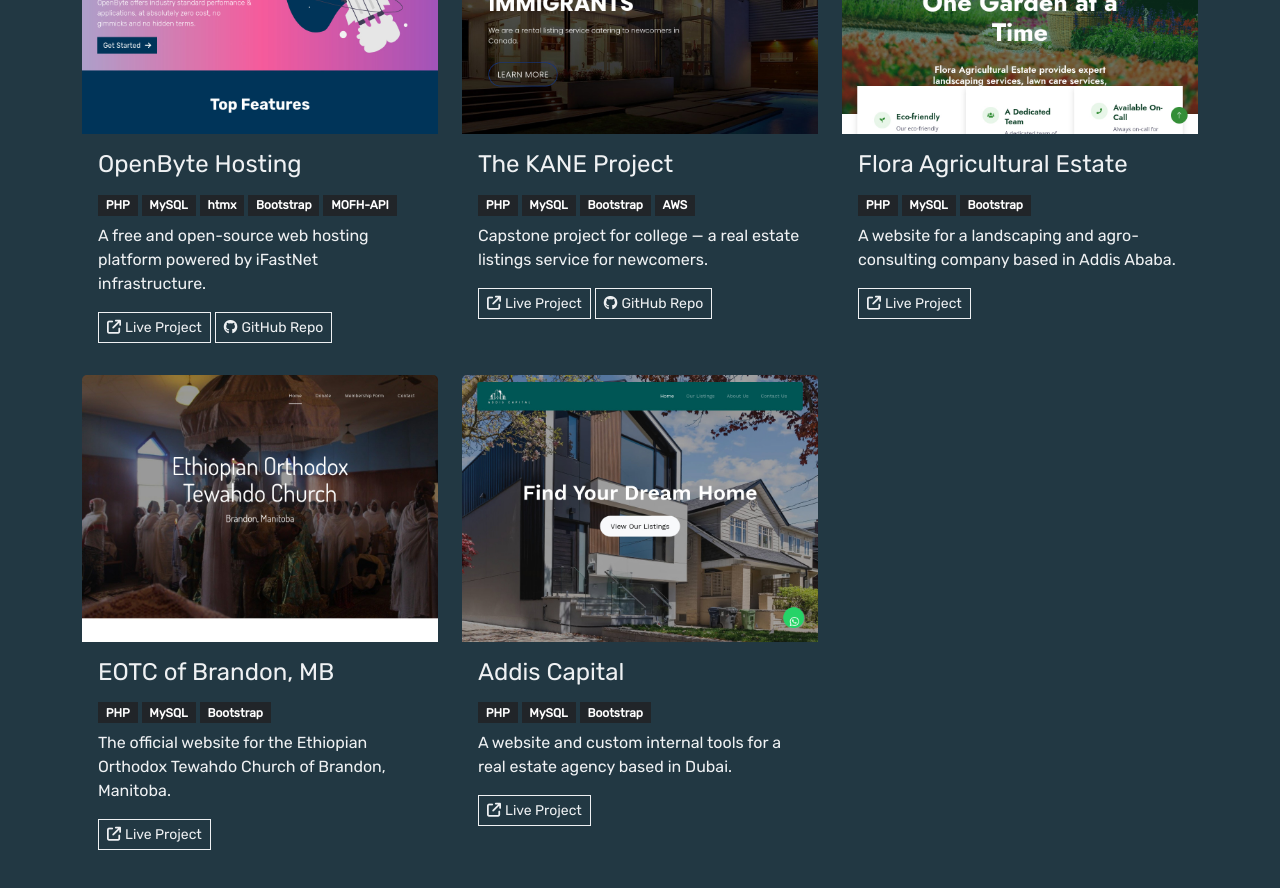
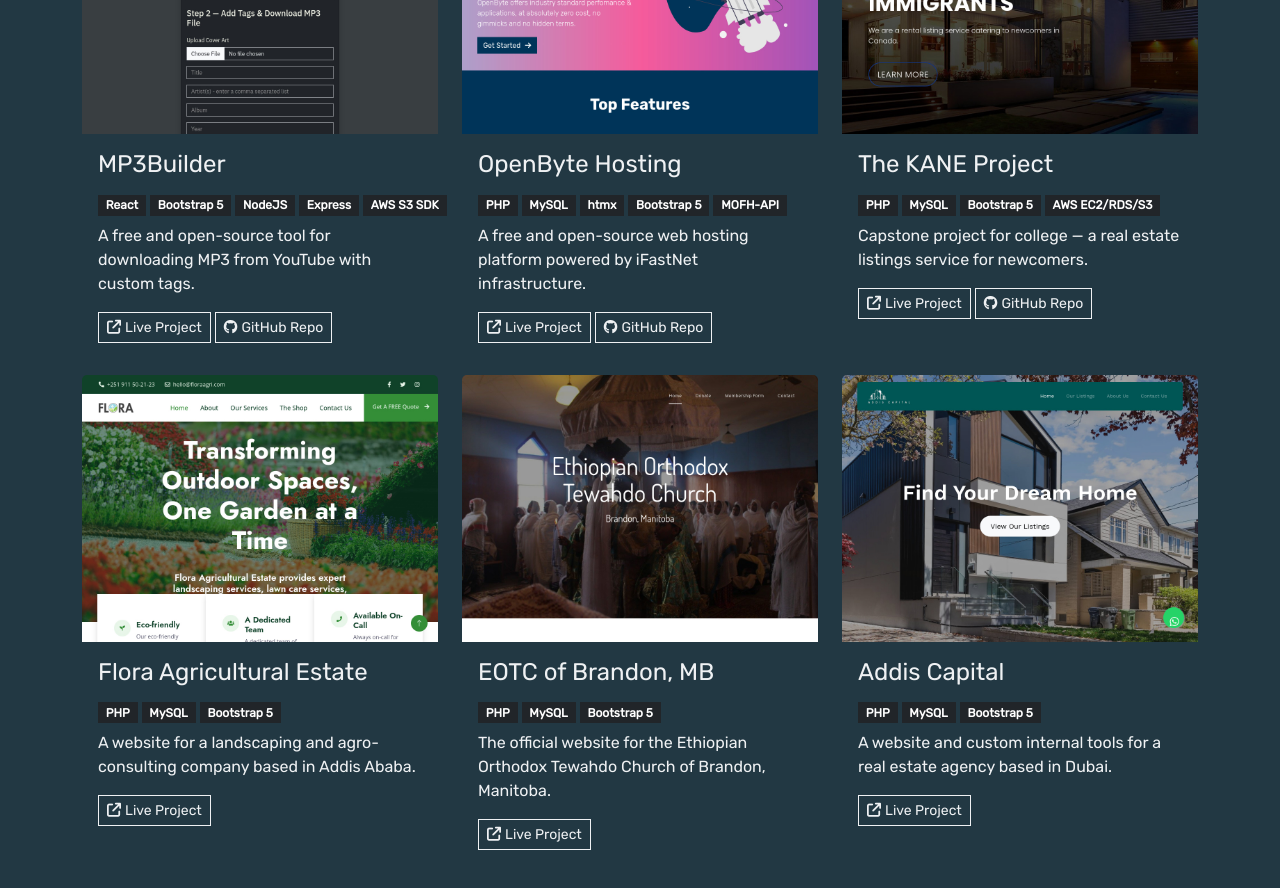
Before and after one commit to kiduswb/personal-website, a React (Vite) app: page / in a window 1280 px wide. Shown: the part 600-1488 px from the top of the page. Built offline with nearby package versions, Linux system fonts and the light colour scheme.

Commit message:
added: mp3builder

```diff
--- a/src/components/Projects.jsx
+++ b/src/components/Projects.jsx
@@ -9,6 +9,17 @@
             </div>
 
             <ProjectCard
+                project_name="MP3Builder"
+                project_image="mp3builder.jpg"
+                project_description="A free and open-source tool for downloading MP3 from YouTube with custom tags."
+                project_demo="true"
+                project_link="https://mp3builder.net"
+                open_source="true"
+                github_link="https://github.com/kiduswb/mp3builder"
+                tech_stack="React, Bootstrap 5, NodeJS, Express, AWS S3 SDK"
+            />
+
+            <ProjectCard
                 project_name="OpenByte Hosting"
                 project_image="openbyte.jpg"
                 project_description="A free and open-source web hosting platform powered by iFastNet infrastructure."
@@ -16,7 +27,7 @@
                 project_link="https://openbytehosting.com"
                 open_source="true"
                 github_link="https://github.com/kiduswb/openbyte"
-                tech_stack="PHP, MySQL, htmx, Bootstrap, MOFH-API"
+                tech_stack="PHP, MySQL, htmx, Bootstrap 5, MOFH-API"
             />
 
             <ProjectCard
@@ -27,7 +38,7 @@
                 project_link="https://kaneproject.ca"
                 open_source="true"
                 github_link="https://github.com/kane-project"
-                tech_stack="PHP, MySQL, Bootstrap, AWS"
+                tech_stack="PHP, MySQL, Bootstrap 5, AWS EC2/RDS/S3"
             />
 
             <ProjectCard
@@ -36,7 +47,7 @@
                 project_description="A website for a landscaping and agro-consulting company based in Addis Ababa."
                 project_demo="true"
                 project_link="https://floraagri.com"
-                tech_stack="PHP, MySQL, Bootstrap"
+                tech_stack="PHP, MySQL, Bootstrap 5"
             />
 
             <ProjectCard
@@ -45,7 +56,7 @@
                 project_description="The official website for the Ethiopian Orthodox Tewahdo Church of Brandon, Manitoba."
                 project_demo="true"
                 project_link="https://eotcbrandon.ca"
-                tech_stack="PHP, MySQL, Bootstrap"
+                tech_stack="PHP, MySQL, Bootstrap 5"
             />
 
             <ProjectCard
@@ -54,7 +65,7 @@
                 project_description="A website and custom internal tools for a real estate agency based in Dubai."
                 project_demo="true"
                 project_link="https://addis.capital"
-                tech_stack="PHP, MySQL, Bootstrap"
+                tech_stack="PHP, MySQL, Bootstrap 5"
             />
 
         </div>
```
Also changed, not shown: public/project-images/mp3builder.jpg (added).
